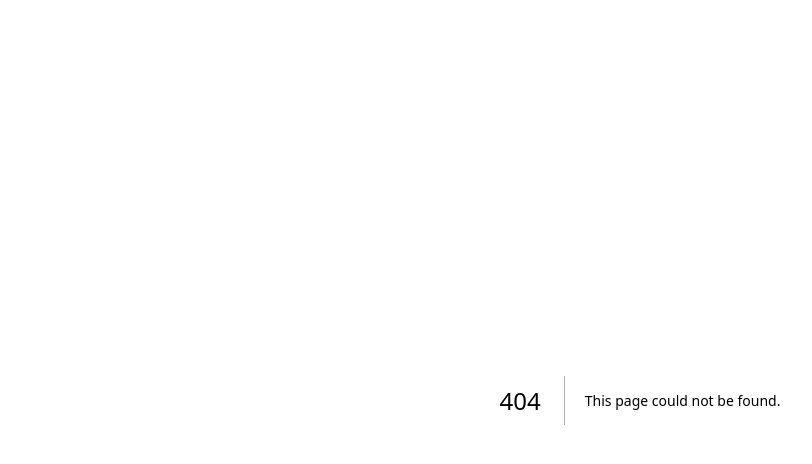
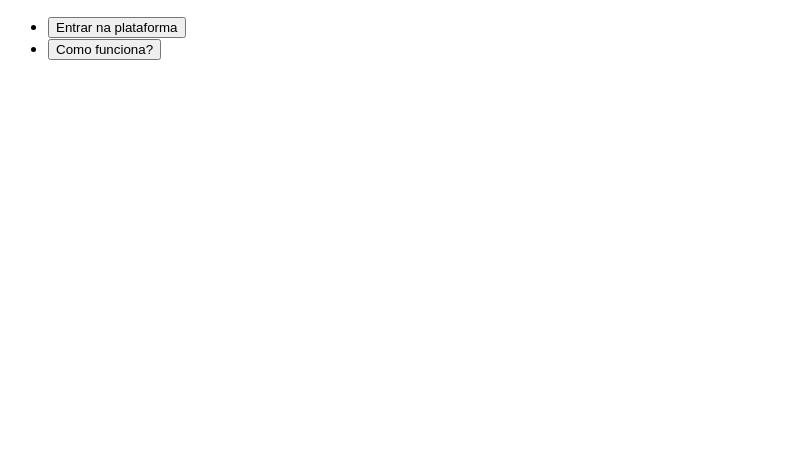
Before and after one commit to Th-Fernandes/classMaker, a Next.js app: page /account in a window 1280 px wide. Before the commit this address had no page. Shown: the top 464 px of the page, without its empty margins (0-812 px from the left). Built offline with nearby package versions, Linux system fonts and the light colour scheme.

Commit message:
chore: new account page

```diff
--- /dev/null
+++ b/src/app/account/components/ActionsSection/index.tsx
@@ -0,0 +1,22 @@
+import Link from 'next/link';
+
+
+export function ActionsSection() {
+  return (
+    <>
+      <ul>
+        <li>
+          <Link href="/path">
+            <button id="loginRedirect">Entrar na plataforma</button>
+          </Link>
+        </li>
+
+        <li>
+          <Link href="/tutorial">
+            <button id="tutorialRedirect">Como funciona?</button>
+          </Link>
+        </li>
+      </ul>
+    </>
+  );
+}
--- /dev/null
+++ b/src/app/account/page.tsx
@@ -0,0 +1,9 @@
+import { ActionsSection } from "./components/ActionsSection";
+
+export default function AccountPage() {
+  return (
+    <>
+      <ActionsSection />
+    </>
+  );
+}
```
Also changed, not shown: 1 other file (tests, documents, lock files or other folders).
